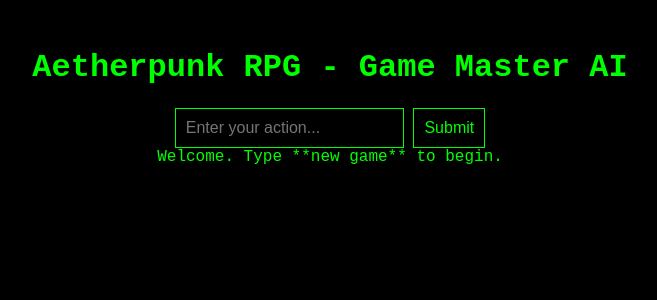
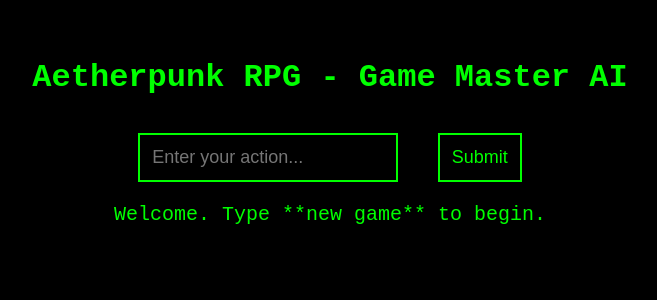
Before and after one commit to KhalilRCG/Aetherpunk-GMAI, a Flask app: page / in a window 1280 px wide. Shown: the top 300 px of the page, without its empty margins (310-967 px from the left). Run offline with Flask 3, Linux system fonts and the light colour scheme; some libraries are stand-ins or nearby versions.

Commit message:
Update index.html

```diff
--- a/templates/index.html
+++ b/templates/index.html
@@ -4,8 +4,9 @@
     <title>Aetherpunk GM AI</title>
     <script src="https://cdnjs.cloudflare.com/ajax/libs/socket.io/4.0.1/socket.io.js"></script>
     <style>
-        body { background-color: black; color: #00FF00; font-family: "Courier New", monospace; text-align: center; padding: 20px; }
-        input, button { font-size: 16px; padding: 10px; background-color: black; color: #00FF00; border: 1px solid #00FF00; }
+        body { background-color: black; color: #00FF00; font-family: "Courier New", monospace; text-align: center; padding: 30px; }
+        input, button { font-size: 18px; padding: 12px; margin: 15px; background-color: black; color: #00FF00; border: 2px solid #00FF00; }
+        #response { font-size: 20px; line-height: 1.8; max-width: 80%; margin: auto; }
     </style>
 </head>
 <body>
@@ -19,10 +20,8 @@
         function sendAction() {
             var action = document.getElementById("playerInput").value;
             socket.emit("chat_message", { message: action });
+            document.getElementById("playerInput").value = "";
         }
-        socket.on("game_response", function(data) {
-            document.getElementById("response").innerText = data.response;
-        });
     </script>
 </body>
 </html>
```
